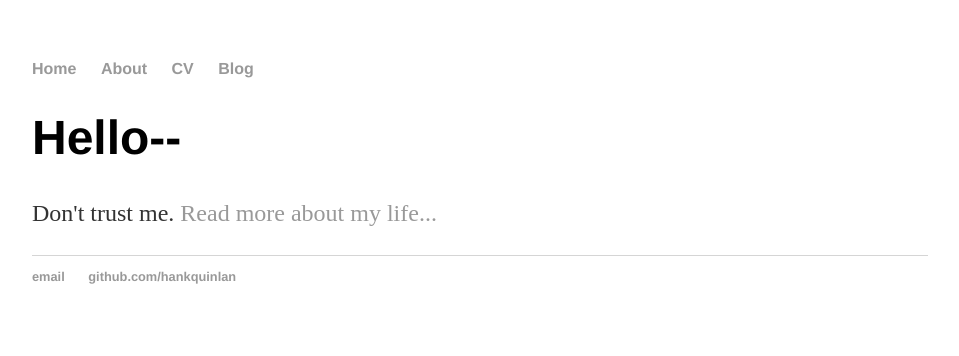
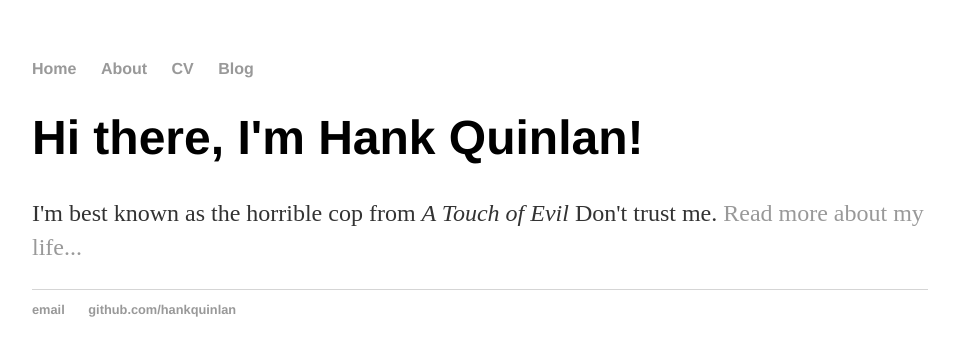
Before and after one commit to liandyn/liandyn.github.io, a Jekyll site: the page built from index.html, in a window 1280 px wide. Shown: the top 356 px of the page, without its empty margins (160-1119 px from the left). Built offline with Jekyll 4.4.1, drawn with Linux system fonts in a browser that asks for light colours.

Commit message:
Update index.html

```diff
--- a/index.html
+++ b/index.html
@@ -1,30 +1,8 @@
-<!DOCTYPE html>
-<html>
-	<head>
-		<title>Nicholas Li</title>
-		<!-- link to main stylesheet -->
-		<link rel="stylesheet" type="text/css" href="/css/main.css">
-	</head>
-	<body>
-		<nav>
-    		<ul>
-        		<li><a href="/">Home</a></li>
-	        	<li><a href="/about">About</a></li>
-        		<li><a href="/cv">CV</a></li>
-        		<li><a href="/blog">Blog</a></li>
-    		</ul>
-		</nav>
-		<div class="container">
-    		<div class="blurb">
-        		<h1>Hello--</h1>
-				<p> Don't trust me. <a href="/about">Read more about my life...</a></p>
-    		</div><!-- /.blurb -->
-		</div><!-- /.container -->
-		<footer>
-    		<ul>
-        		<li><a href="mailto:hankquinlanhub@gmail.com">email</a></li>
-        		<li><a href="https://github.com/hankquinlan">github.com/hankquinlan</a></li>
-			</ul>
-		</footer>
-	</body>
-</html>
+---
+layout: default
+title: Hank Quinlan, Horrible Cop
+---
+<div class="blurb">
+	<h1>Hi there, I'm Hank Quinlan!</h1>
+	<p>I'm best known as the horrible cop from <em>A Touch of Evil</em> Don't trust me. <a href="/about">Read more about my life...</a></p>
+</div><!-- /.blurb -->
```
